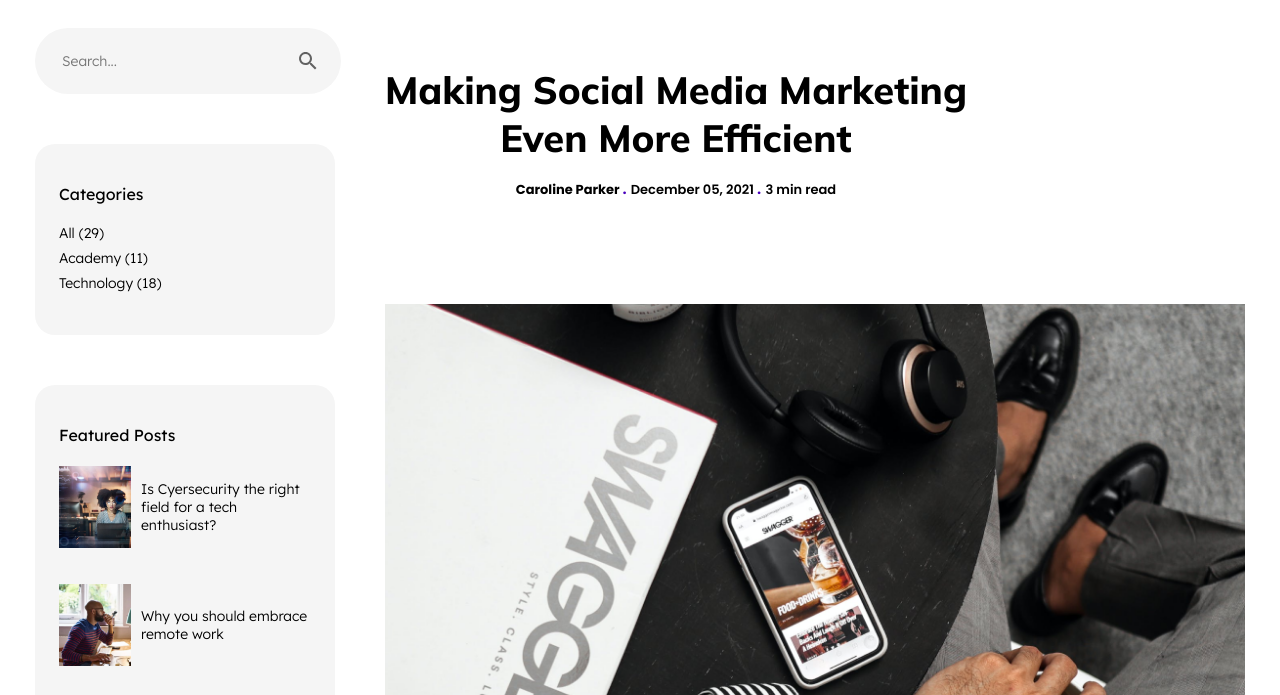
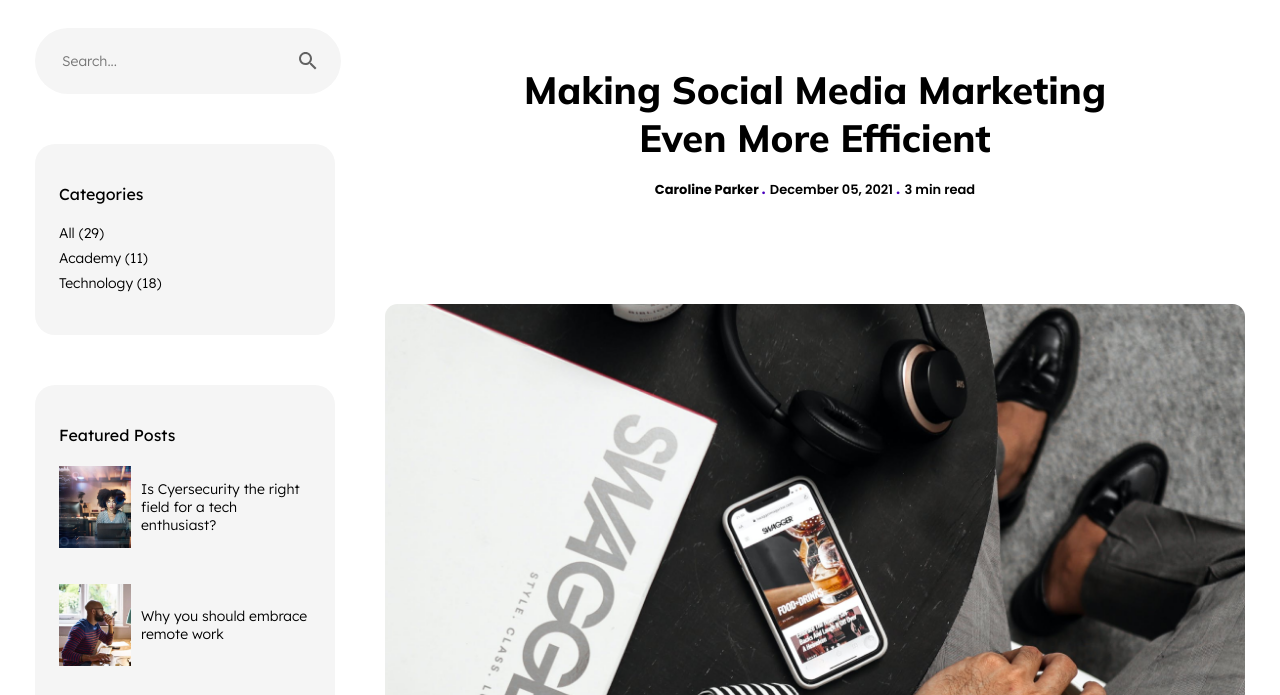
Before and after one commit to Stray-Tech/D-Cisco_Academy, a plain HTML site: page blog_article.html in a window 1280 px wide. Shown: the part 84-779 px from the top of the page. Drawn offline with Linux system fonts and the light colour scheme.

Commit message:
aligned tags div with blog content

```diff
--- a/assets/css/blog_article.css
+++ b/assets/css/blog_article.css
@@ -12,7 +12,7 @@ main{
 .blog-title{
     width: 100%;
     display: flex;
-    justify-content: flex-start;
+    justify-content: center;
 }
 
 ol {
@@ -64,6 +64,7 @@ h1{
 .blog-img{
     margin: auto;
     width: 100%;
+    border-radius: 12.5px;
 }
 
 main{
@@ -73,6 +74,12 @@ main{
 }
 .wrapper{
     width: 80%;
+}
+
+.main-wrapper{
+    display: flex;
+    align-items: center;
+    flex-direction: column;
 }
 
 #example-blog{
```
